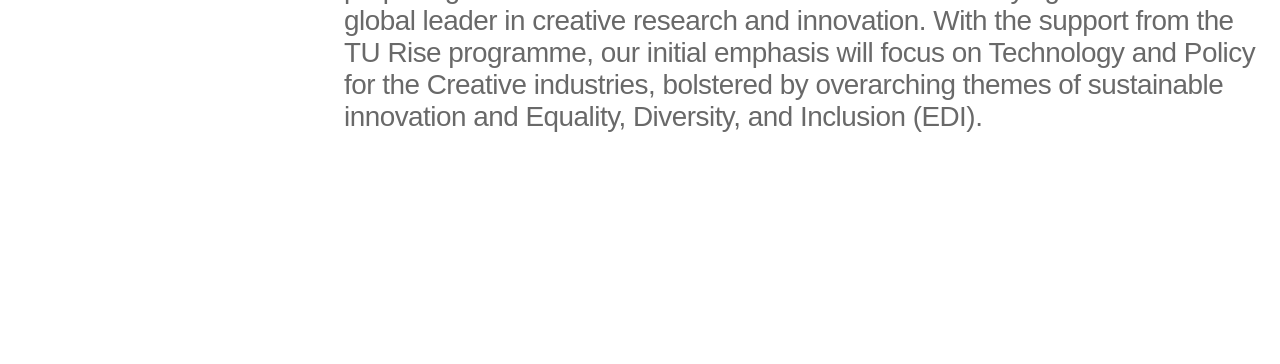
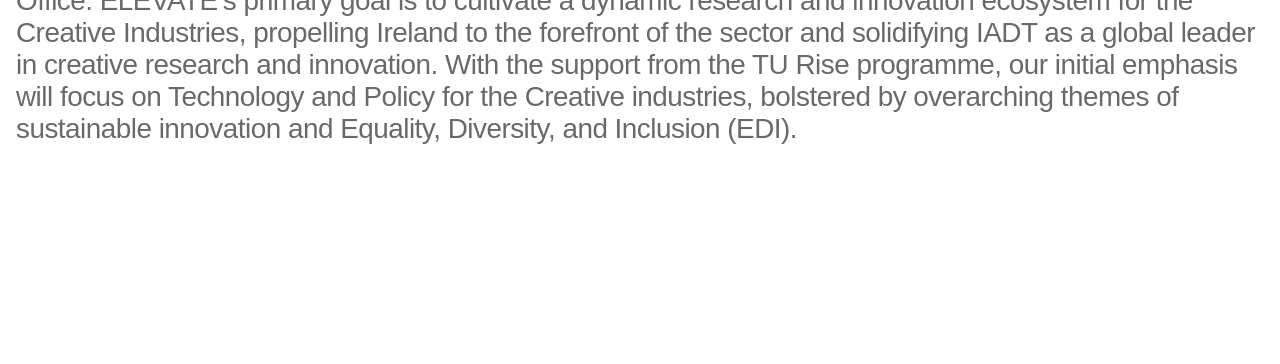
Before and after one commit to StefanIadt/elevate, a plain HTML site: page index.html in a window 1280 px wide. Shown: the part 123-487 px from the top of the page. Drawn offline with Linux system fonts and the light colour scheme.

Commit message:
Update index.html and DS_Store

```diff
--- a/index.html
+++ b/index.html
@@ -7,13 +7,13 @@
 		<title>Elevate - Content</title>
 	</head>
 	<body>
-		<header id="top" class="wrapper header-grid">
-			<h1 class="elevate uppercase fs-xl fixed mixed">Elevate</h1>
-			<div class="hero-intro light">
+		<header id="top" class="wrapper">
+			<h1 class="elevate uppercase fs-xl mixed">Elevate</h1>
+			<div class="light">
 				<p class="fs-l light-clr">
-					<span class="elevate">ELEVATE</span> is a dynamic 4-year initiative
-					designed to strengthen the IADT Research and Innovation Office.
-					ELEVATE’s primary goal is to cultivate a dynamic research and
+					<span class="elevate">ELEVATE</span> TEST is a dynamic 4-year
+					initiative designed to strengthen the IADT Research and Innovation
+					Office. ELEVATE’s primary goal is to cultivate a dynamic research and
 					innovation ecosystem for the Creative Industries, propelling Ireland
 					to the forefront of the sector and solidifying IADT as a global leader
 					in creative research and innovation. With the support from the TU Rise
```
Also changed, not shown: 1 other file.
